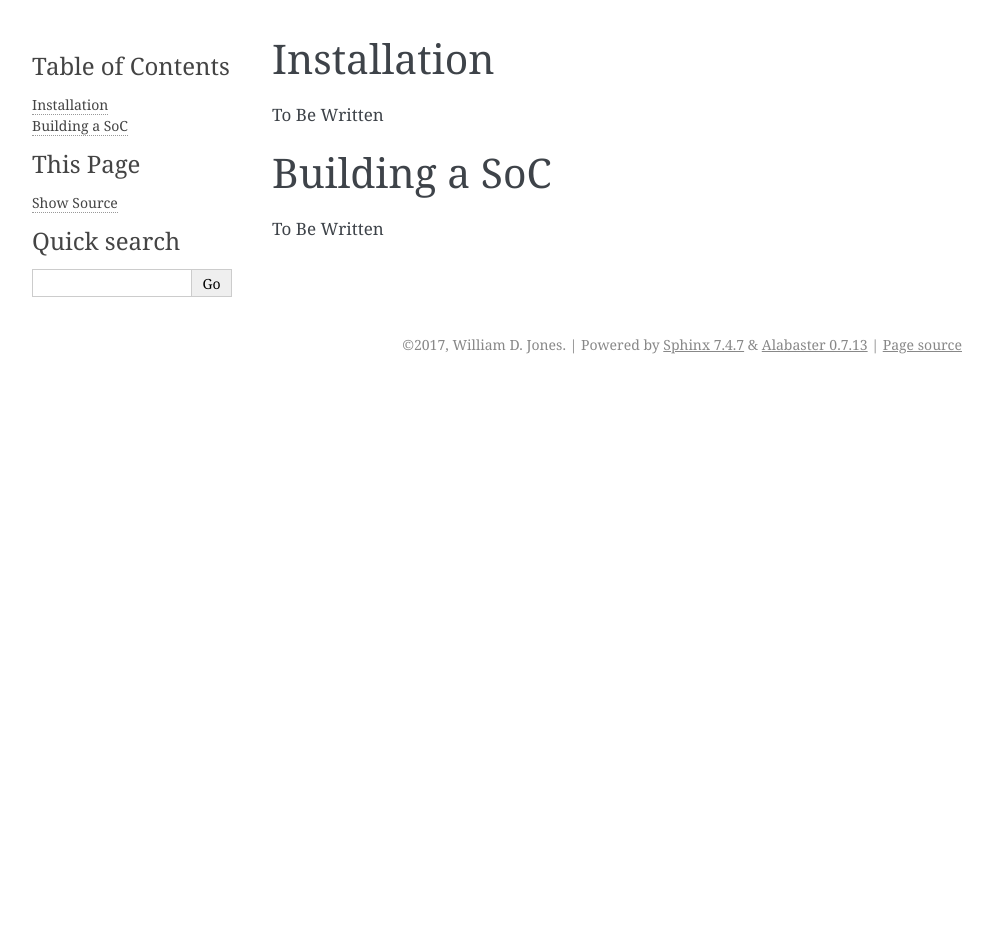
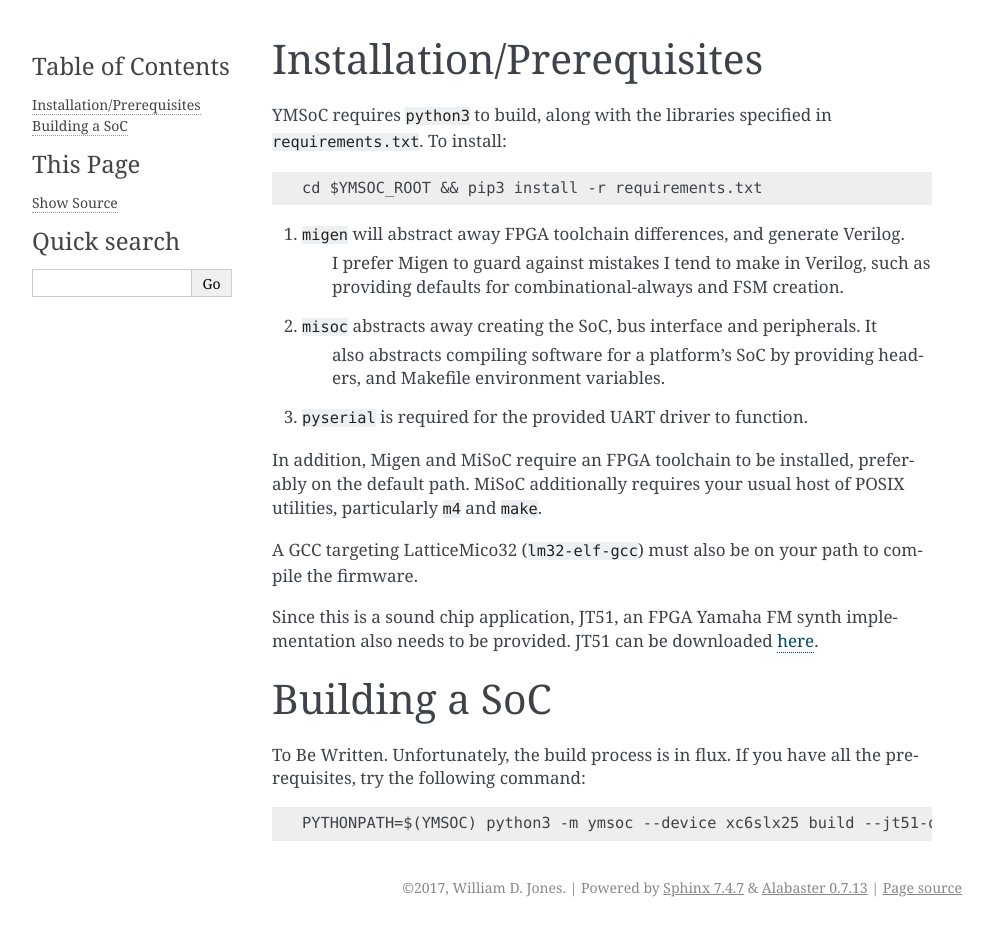
Before and after one commit to cr1901/ymsoc, a Sphinx documentation site: the page built from doc/build.rst, in a window 1280 px wide. Shown: the whole page, without its empty margins (148-1141 px from the left). Built offline with Sphinx 7.4.7, drawn with Linux system fonts in a browser that asks for light colours; before the commit the page ends 900 px from its top, so only the background shows below that.

Commit message:
Start build/install instructions.

```diff
--- a/doc/build.rst
+++ b/doc/build.rst
@@ -1,9 +1,40 @@
-Installation
-============
 
-To Be Written
+
+
+Installation/Prerequisites
+==========================
+
+YMSoC requires ``python3`` to build, along with the libraries specified in
+``requirements.txt``. To install::
+
+    cd $YMSOC_ROOT && pip3 install -r requirements.txt
+
+1. ``migen`` will abstract away FPGA toolchain differences, and generate Verilog.
+    I prefer Migen to guard against mistakes I tend to make in Verilog, such
+    as providing defaults for combinational-always and FSM creation.
+
+2. ``misoc`` abstracts away creating the SoC, bus interface and peripherals. It
+    also abstracts compiling software for a platform's SoC by providing headers,
+    and Makefile environment variables.
+
+3. ``pyserial`` is required for the provided UART driver to function.
+
+In addition, Migen and MiSoC require an FPGA toolchain to be installed, preferably
+on the default path. MiSoC additionally requires your usual host of POSIX utilities,
+particularly ``m4`` and ``make``.
+
+A GCC targeting LatticeMico32 (``lm32-elf-gcc``) must also be on your path to compile the firmware.
+
+Since this is a sound chip application, JT51, an FPGA Yamaha FM synth implementation
+also needs to be provided. JT51 can be downloaded `here`_.
+
+.. _here: http://opencores.org/project,jt51
+
 
 Building a SoC
 ==============
 
-To Be Written
+To Be Written. Unfortunately, the build process is in flux. If you have
+all the prerequisites, try the following command::
+
+    PYTHONPATH=$(YMSOC) python3 -m ymsoc --device xc6slx25 build --jt51-dir $(JT51) --output-dir $(YMSOC)/build --no-compile-gateware ymsoc.platforms.sim
```
